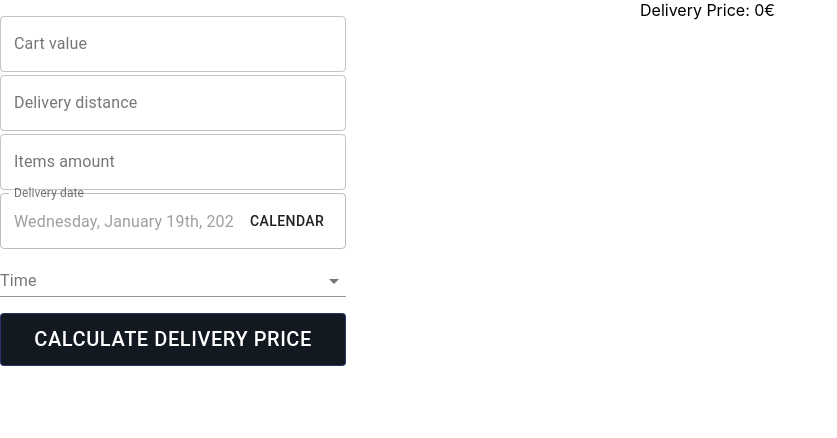
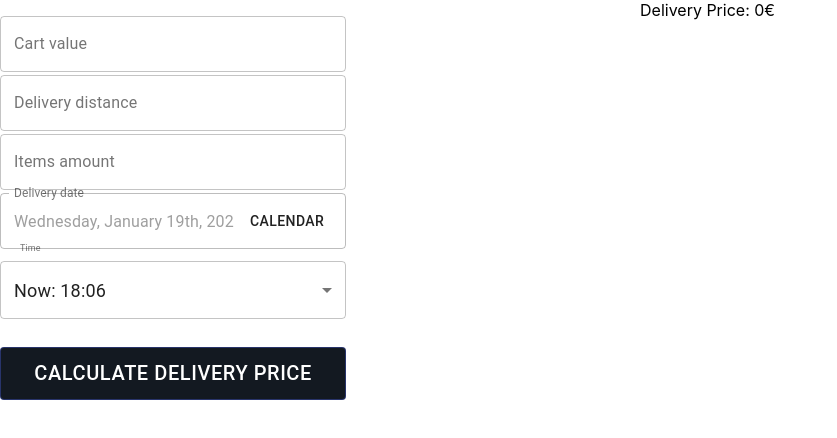
Before and after one commit to jimmytran411/delivery-calculator, a React (Create React App) app in the folder client/: page / in a window 1280 px wide. Shown: the top 438 px of the page, without its empty margins (0-837 px from the left). Built offline with nearby package versions, Linux system fonts and the light colour scheme.

Commit message:
add timeSelect component && test

```diff
--- a/client/src/views/Calculator/Components/DeliveryHours.tsx
+++ /dev/null
@@ -1,39 +0,0 @@
-import React from 'react';
-import { Box, FormControl, InputLabel, Select, MenuItem } from '@material-ui/core';
-import { v4 } from 'uuid';
-
-import { deliveryHours } from '../utils/date';
-
-interface DeliveryHoursProps {
-  handleSelectTime: (hour: string) => void;
-}
-
-export function DeliveryHours({ handleSelectTime }: DeliveryHoursProps) {
-  const [hour, setHour] = React.useState('');
-
-  const handleChange = (
-    event: React.ChangeEvent<{
-      name?: string | undefined;
-      value: any;
-    }>
-  ) => {
-    setHour(event.target.value);
-    handleSelectTime(event.target.value);
-  };
-
-  return (
-    <Box sx={{ minWidth: 120 }}>
-      <FormControl fullWidth>
-        <InputLabel>Time</InputLabel>
-        <Select value={hour} label="Delivery Hours" onChange={handleChange}>
-          <MenuItem value="now">Now</MenuItem>
-          {deliveryHours.map((hour) => (
-            <MenuItem key={v4()} value={hour}>
-              {hour}
-            </MenuItem>
-          ))}
-        </Select>
-      </FormControl>
-    </Box>
-  );
-}
--- /dev/null
+++ b/client/src/views/Calculator/Components/TimeSelect.tsx
@@ -0,0 +1,47 @@
+import React from 'react';
+import { Box, FormControl, InputLabel, MenuItem, Select } from '@material-ui/core';
+import { v4 } from 'uuid';
+import { format } from 'date-fns';
+
+import { useTimeSelectStyles } from '../styles/timeSelectStyles';
+
+interface TimeSelectProps {
+  handleSelectTime: (hour: string) => void;
+  listOfHours: string[];
+}
+
+export function TimeSelect({ handleSelectTime, listOfHours }: TimeSelectProps) {
+  const [hour, setHour] = React.useState('now');
+
+  const { root, select, label, option } = useTimeSelectStyles();
+
+  const handleChange = (
+    event: React.ChangeEvent<{
+      name?: string | undefined;
+      value: any;
+    }>
+  ) => {
+    setHour(event.target.value);
+    handleSelectTime(event.target.value);
+  };
+
+  return (
+    <Box sx={{ minWidth: 120 }}>
+      <FormControl fullWidth className={root} variant="outlined">
+        <InputLabel htmlFor="Time Select" className={label}>
+          Time
+        </InputLabel>
+        <Select id="Time Select" value={hour} onChange={handleChange} className={select}>
+          <MenuItem className={option} value="now">
+            Now: {format(new Date(), 'HH:mm')}
+          </MenuItem>
+          {listOfHours.map((hour) => (
+            <MenuItem className={option} key={v4()} value={hour}>
+              {hour}
+            </MenuItem>
+          ))}
+        </Select>
+      </FormControl>
+    </Box>
+  );
+}
--- a/client/src/views/Calculator/index.tsx
+++ b/client/src/views/Calculator/index.tsx
@@ -1,14 +1,14 @@
 import React, { useCallback, useState } from 'react';
 import { Button, FormControl, Grid, InputAdornment, InputLabel, OutlinedInput } from '@material-ui/core';
 import _ from 'lodash';
+import { format } from 'date-fns';
 
 import { InputField } from './Components/InputField';
 import { useFormStyles } from './styles/formStyles';
 import { calculateDeliveryFee, checkDeliveryFee, checkPromotion, promotionDate } from './utils/calculateFn';
-import { daysOfWeekLong, today } from './utils/date';
+import { daysOfWeekLong, deliveryHours, today } from './utils/date';
 import { CalendarMenu } from './Components/CalendarMenu';
-import { DeliveryHours } from './Components/DeliveryHours';
-import { format } from 'date-fns';
+import { TimeSelect } from './Components/TimeSelect';
 
 export const Calculator = () => {
   const [inputFields, setInputFields] = useState({
@@ -95,7 +95,7 @@ export const Calculator = () => {
             />
           </FormControl>
 
-          <DeliveryHours handleSelectTime={handleSelectTime} />
+          <TimeSelect listOfHours={deliveryHours} handleSelectTime={handleSelectTime} />
 
           <Button className={submitBtn} variant="outlined" color="primary" type="submit">
             Calculate Delivery Price
--- /dev/null
+++ b/client/src/views/Calculator/styles/timeSelectStyles.ts
@@ -0,0 +1,23 @@
+import { makeStyles } from '@material-ui/core';
+
+export const useTimeSelectStyles = makeStyles(() => ({
+  root: {
+    padding: '12px 0',
+  },
+
+  label: {
+    fontSize: '12px',
+    fontWeight: 400,
+    lineHeight: 1,
+    letterSpacing: '0.00938em',
+    padding: '0 0 8px 8px',
+  },
+
+  select: {
+    fontSize: '18px',
+    borderRadius: 4,
+    backgroundColor: 'inherit',
+  },
+
+  option: {},
+}));
```
Also changed, not shown: 1 other file (tests, documents, lock files or other folders).
